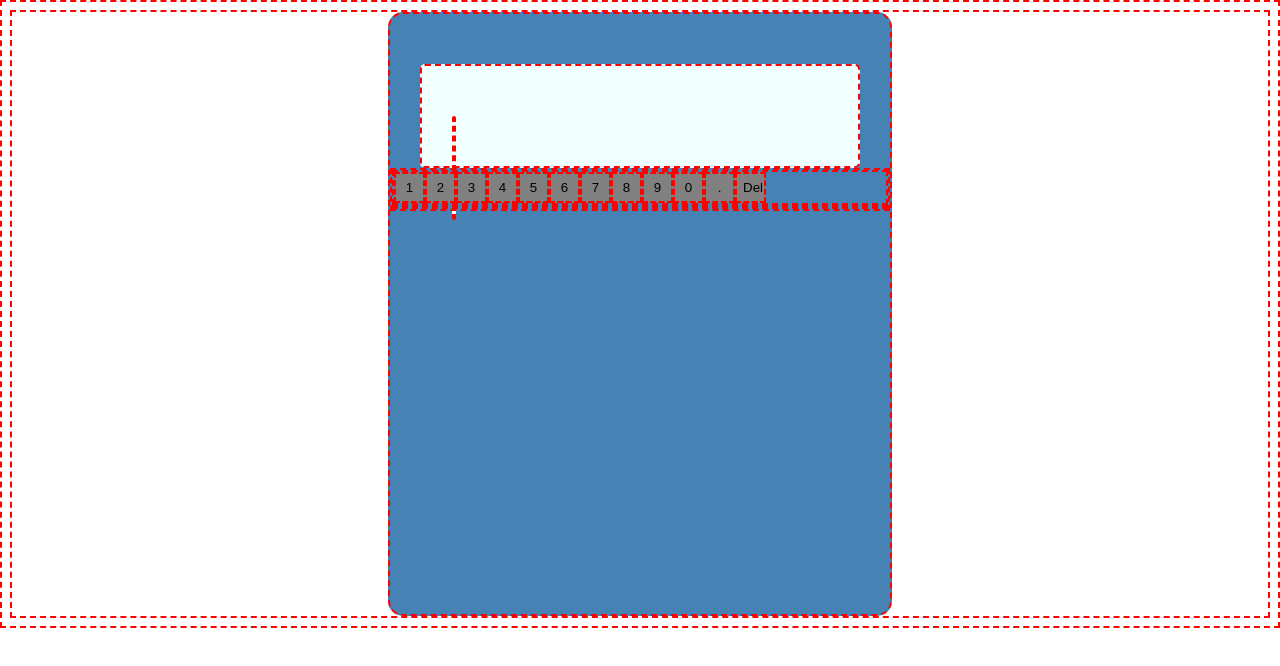
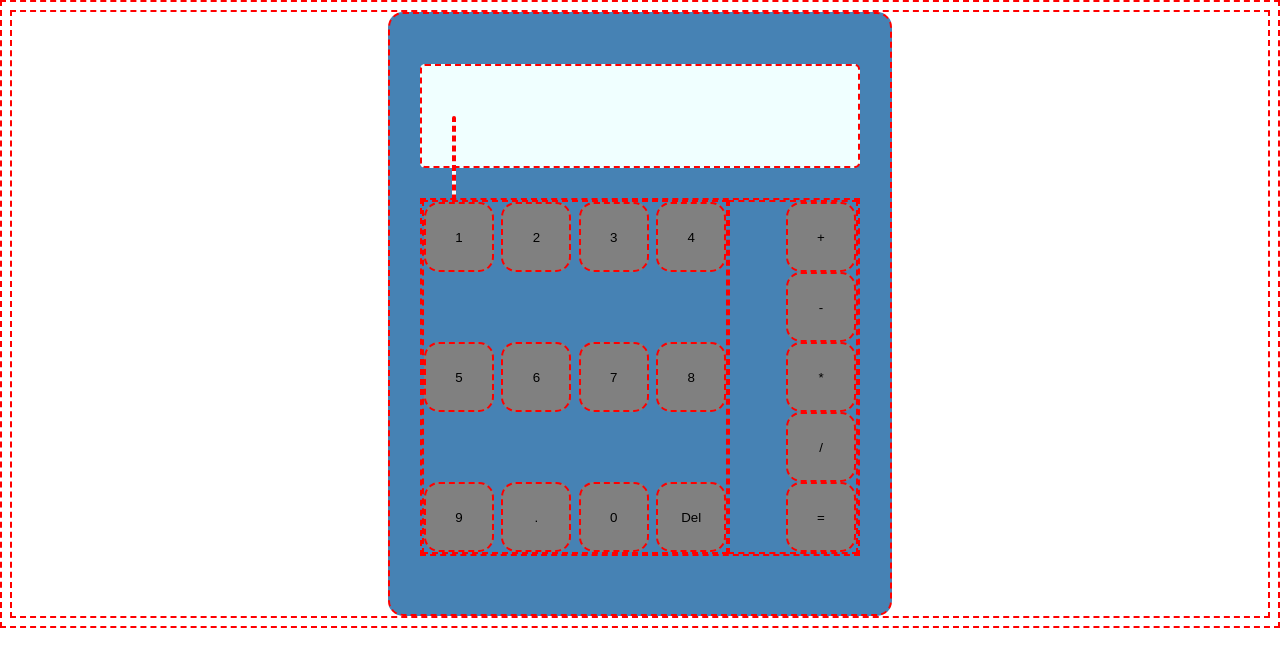
Before and after one commit to IDL2013/TOP_calculator, a plain HTML site: page index.html in a window 1280 px wide. Drawn offline with Linux system fonts and the light colour scheme.

Commit message:
Format UI display of buttons

```diff
--- a/index.html
+++ b/index.html
@@ -11,14 +11,14 @@
         <div class="display">
         <h2 class="display"></h2>
         </div>
-        <buttons>
+        <div class="buttons">
         <div id="numButtons">
 
         </div>
-        <div class="operateButtons">
+        <div id="operatorButtons">
 
         </div>
-        </buttons>
+    </div>
     </div>
     <script src="src/script.js"></script>
 </body>
--- a/src/script.js
+++ b/src/script.js
@@ -1,18 +1,38 @@
-
 ///// Create user interface
 
 ///
-const numButtons = ["1","2","3","4","5","6","7","8","9","0",".","Del"]
+const numButtons = ["1","2","3","4","5","6","7","8","9",".","0","Del"]
 
 /// LOOP for button numbers in Array
-for(let i=0; i<numButtons.length; i++){
+for(let i = 0; i < numButtons.length; i++){
     const buttNum = document.createElement('button');
     let name = "button" + numButtons[i];
-    buttNum.setAttribute('name',name);
-    buttNum.setAttribute('style',"width:31px;height:31px;background-color:grey;")
+    buttNum.setAttribute('name', name);
+    buttNum.setAttribute('style', "width:70px;height:70px;background-color:grey;border-radius:15px");
     buttNum.textContent = numButtons[i];
     const numberButtons = document.getElementById('numButtons');
-    numberButtons.appendChild(buttNum);
+    if (numberButtons) {
+        numberButtons.appendChild(buttNum);
+    } else {
+        console.error('Element with ID "numButtons" not found.');
+    }
+}
+
+// Create operator buttons
+const operateButton = ["+","-","*","/","="];
+
+for(let i = 0; i < operateButton.length; i++){
+    const buttOp = document.createElement('button');
+    let name = "button" + operateButton[i];
+    buttOp.setAttribute('name', name);
+    buttOp.textContent = operateButton[i];
+    buttOp.setAttribute('style', "width:70px;height:70px;background-color:grey;border-radius:15px;strength: 2px;");
+    const operatorButtons = document.getElementById('operatorButtons');
+    if (operatorButtons) {
+        operatorButtons.appendChild(buttOp);
+    } else {
+        console.error('Element with ID "operatorButtons" not found.');
+    }
 }
 
 ////////////////////////////////////////////////////////////////////////
--- a/src/style.css
+++ b/src/style.css
@@ -23,9 +23,26 @@
     border-radius: 5px;
 }
 
-.numButtons {
+.buttons{
     display:flex;
-    flex-flow: column wrap;
-    margin: auto;
-    background-color: white;
+    flex-flow: row nowrap;
+    justify-content: space-around;
+    margin-top: 30px;
+    margin-right: 30px;
+    margin-left: 30px;
+    margin-bottom: auto;
 }
+
+#numButtons {
+    display: flex;
+    flex-flow: row wrap;
+    justify-content: space-between;
+    align-content: space-between;
+}
+
+#operatorButtons {
+    display:flex;
+    flex-flow: row wrap;
+    justify-content: right;
+    align-content: space-around;
+}
```
